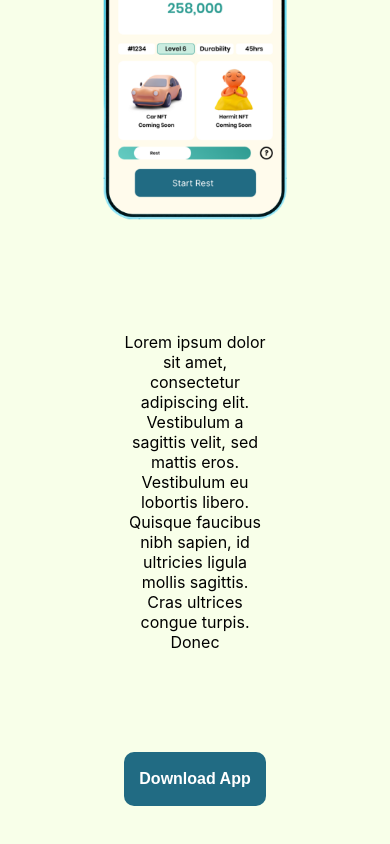
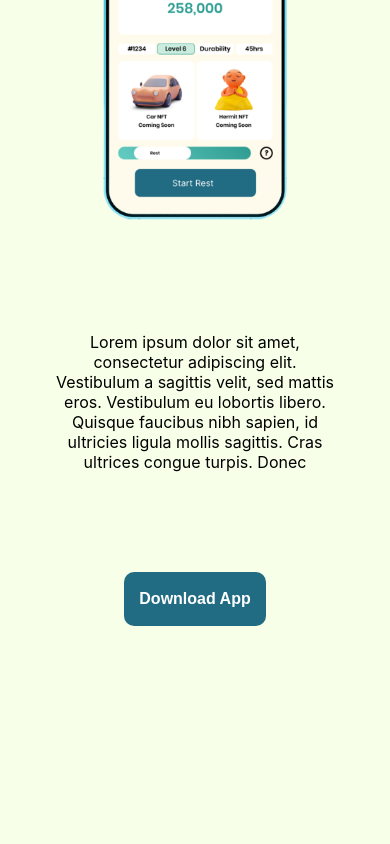
Before and after one commit to rest-token/frontend, a React (Create React App) app: page / in a window 390 px wide. Shown: the part 4223-5067 px from the top of the page. After the commit the page ends 4919 px from the top, so only its background shows below. Built offline with nearby package versions, Linux system fonts and the light colour scheme.

Commit message:
finished after rest mode section

```diff
--- a/src/components/AfterRestMode.css
+++ b/src/components/AfterRestMode.css
@@ -69,4 +69,7 @@
         margin-top: -2200px;
         margin-bottom: 1320px;
     }
+    .description{
+        width: 100%;
+    }
 }
```
